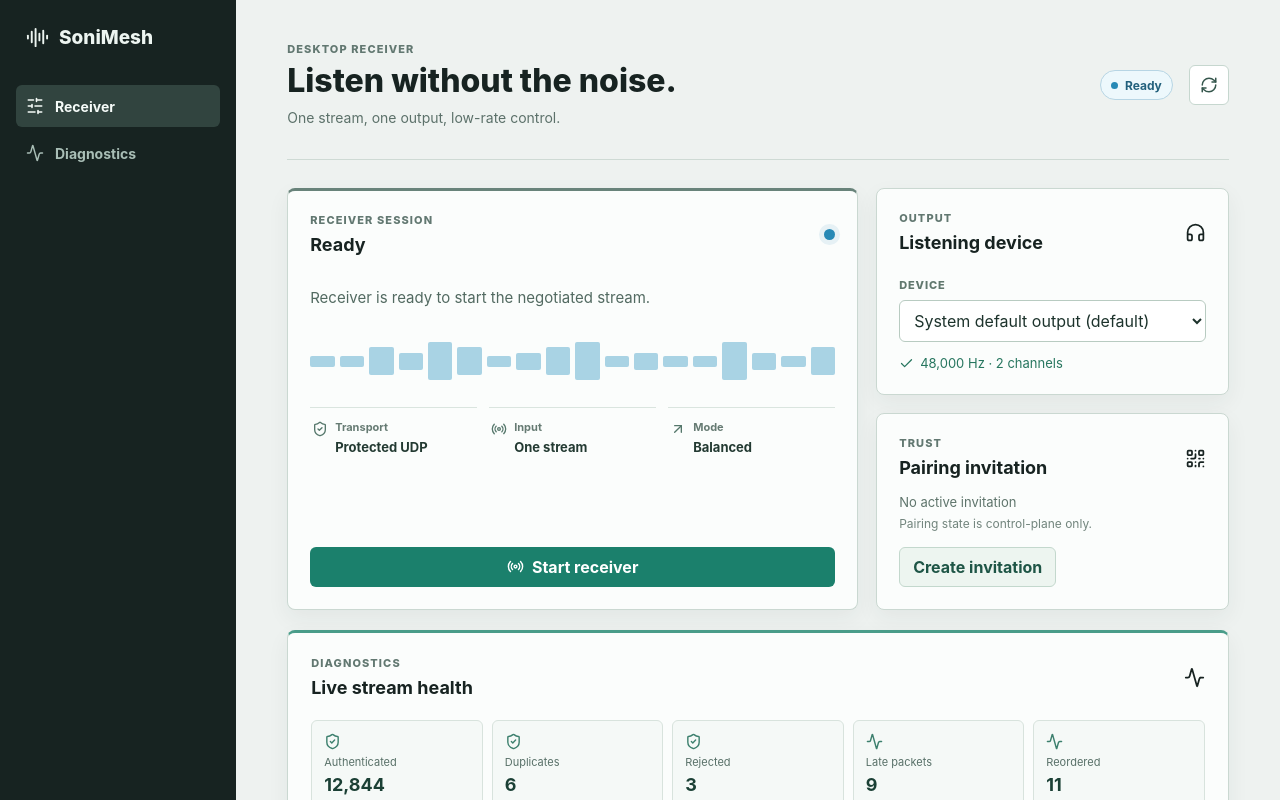
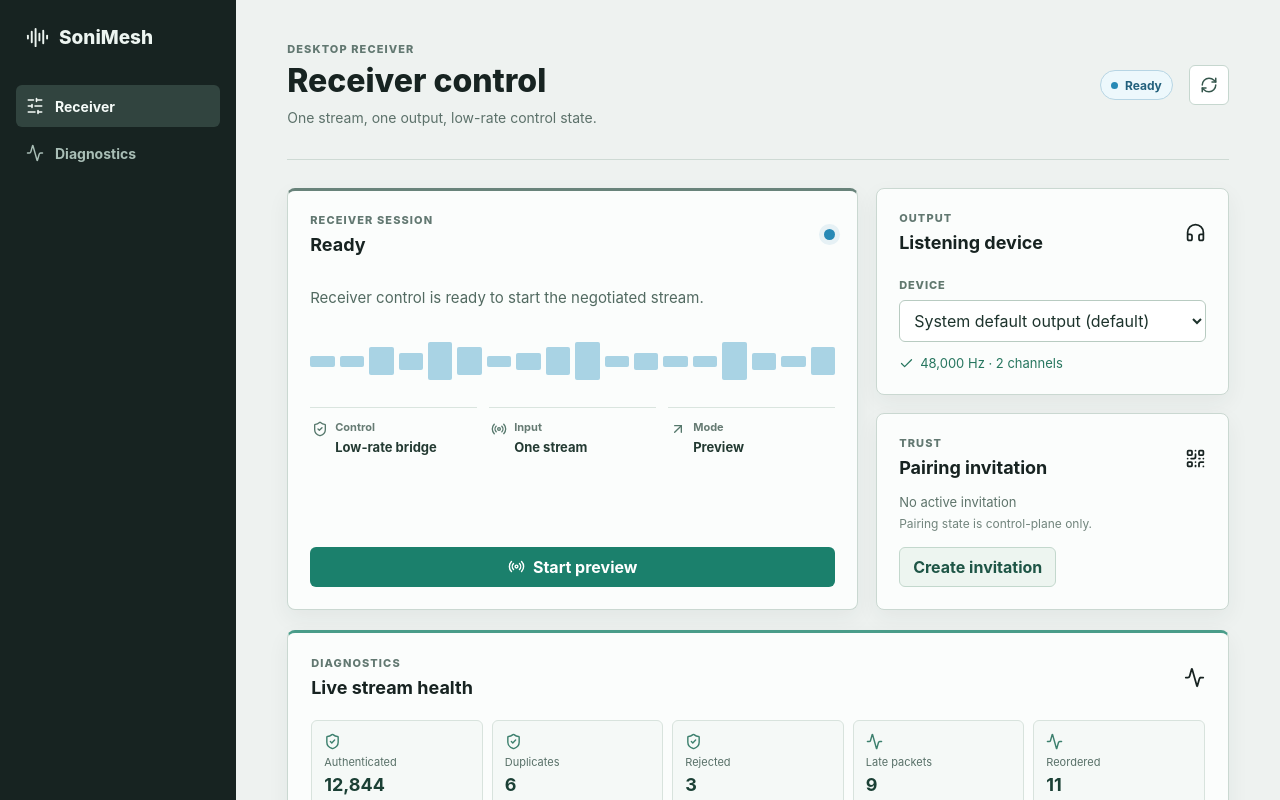
Before and after one commit to sonimesh-labs/sonimesh-dev, a Vue app in the folder apps/desktop-ui/: page / in a window 1280 px wide. Shown: the top 800 px of the page. Built offline with nearby package versions, Linux system fonts and the light colour scheme.

Commit message:
docs(desktop-ui): clarify preview control boundary

```diff
--- a/apps/desktop-ui/src/App.vue
+++ b/apps/desktop-ui/src/App.vue
@@ -29,11 +29,11 @@ const { busy, createPairing, error, expirePairing, refresh, selectOutput, snapsh
       <header class="topbar">
         <div>
           <p class="eyebrow">Desktop receiver</p>
-          <h1>Listen without the noise.</h1>
-          <p class="topbar-copy">One stream, one output, low-rate control.</p>
+          <h1>Receiver control</h1>
+          <p class="topbar-copy">One stream, one output, low-rate control state.</p>
         </div>
         <div class="topbar-actions">
-          <span v-if="snapshot" class="session-chip" :class="`chip-${snapshot.session}`">
+          <span v-if="snapshot" class="session-chip" :class="`chip-${snapshot.session}`" role="status" aria-live="polite">
             <span class="chip-dot" aria-hidden="true"></span>{{ snapshot.session }}
           </span>
           <button class="icon-action refresh" title="Refresh state" aria-label="Refresh state" :disabled="busy" @click="refresh">
@@ -45,7 +45,7 @@ const { busy, createPairing, error, expirePairing, refresh, selectOutput, snapsh
       <p v-if="error" class="command-error" role="alert">{{ error }}</p>
       <template v-if="snapshot">
         <div id="session" class="control-grid">
-          <SessionPanel :state="snapshot.session" :busy="busy" @start="start" @stop="stop" />
+          <SessionPanel :state="snapshot.session" :preview="snapshot.previewAdapter" :busy="busy" @start="start" @stop="stop" />
           <div class="secondary-stack">
             <OutputPanel :devices="snapshot.outputDevices" :selected-id="snapshot.selectedOutputId" :busy="busy" @select="selectOutput" />
             <PairingPanel :pairing="snapshot.pairing" :busy="busy" @create="createPairing" @expire="expirePairing" />
--- a/apps/desktop-ui/src/components/SessionPanel.vue
+++ b/apps/desktop-ui/src/components/SessionPanel.vue
@@ -3,8 +3,9 @@ import { ArrowUpRight, Radio, ShieldCheck, Square } from '@lucide/vue'
 
 import type { SessionState } from '../types'
 
-defineProps<{
+const props = defineProps<{
   state: SessionState
+  preview: boolean
   busy: boolean
 }>()
 
@@ -25,8 +26,8 @@ const labels: Record<SessionState, string> = {
 const summaries: Record<SessionState, string> = {
   idle: 'Awaiting a trusted receiver session.',
   pairing: 'Verifying the current pairing invitation.',
-  ready: 'Receiver is ready to start the negotiated stream.',
-  streaming: 'Protected media is flowing to the selected output.',
+  ready: 'Receiver control is ready to start the negotiated stream.',
+  streaming: 'The control service reports a stream for the selected output.',
   reconnecting: 'The receiver is recovering its output path.',
   outputUnavailable: 'Choose or reconnect an output device before streaming.',
 }
@@ -37,7 +38,7 @@ const summaries: Record<SessionState, string> = {
     <div class="panel-heading">
       <div>
         <p class="eyebrow">Receiver session</p>
-        <h2 id="session-heading">{{ labels[state] }}</h2>
+        <h2 id="session-heading" aria-live="polite">{{ labels[state] }}</h2>
       </div>
       <span class="state-dot" :class="`state-${state}`" aria-hidden="true"></span>
     </div>
@@ -46,18 +47,18 @@ const summaries: Record<SessionState, string> = {
       <span v-for="index in 18" :key="index"></span>
     </div>
     <dl class="session-details">
-      <div><ShieldCheck :size="16" aria-hidden="true" /><dt>Transport</dt><dd>Protected UDP</dd></div>
+      <div><ShieldCheck :size="16" aria-hidden="true" /><dt>Control</dt><dd>Low-rate bridge</dd></div>
       <div><Radio :size="16" aria-hidden="true" /><dt>Input</dt><dd>One stream</dd></div>
-      <div><ArrowUpRight :size="16" aria-hidden="true" /><dt>Mode</dt><dd>Balanced</dd></div>
+      <div><ArrowUpRight :size="16" aria-hidden="true" /><dt>Mode</dt><dd>{{ preview ? 'Preview' : 'Receiver' }}</dd></div>
     </dl>
     <div class="session-actions">
       <button v-if="state !== 'streaming'" class="primary-action" :disabled="busy || state !== 'ready'" @click="emit('start')">
         <Radio :size="17" aria-hidden="true" />
-        Start receiver
+        {{ preview ? 'Start preview' : 'Start receiver' }}
       </button>
       <button v-else class="danger-action" :disabled="busy" @click="emit('stop')">
         <Square :size="17" aria-hidden="true" />
-        Stop stream
+        {{ preview ? 'Stop preview' : 'Stop stream' }}
       </button>
     </div>
   </section>
```
Also changed, not shown: 1 other file (tests, documents, lock files or other folders).
